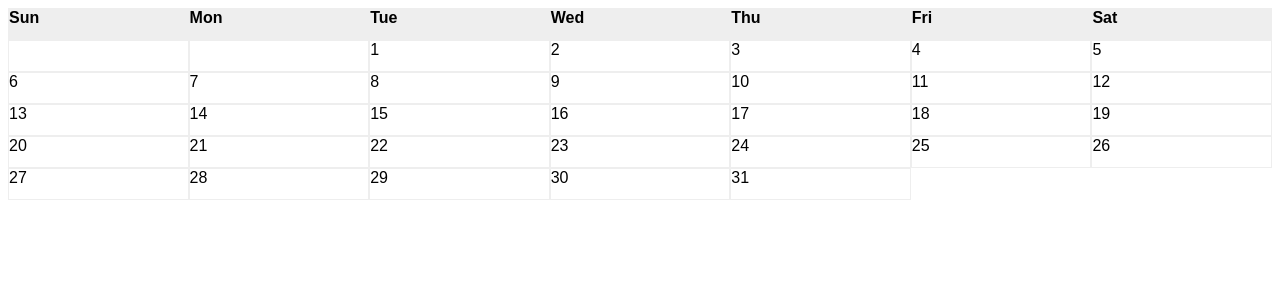
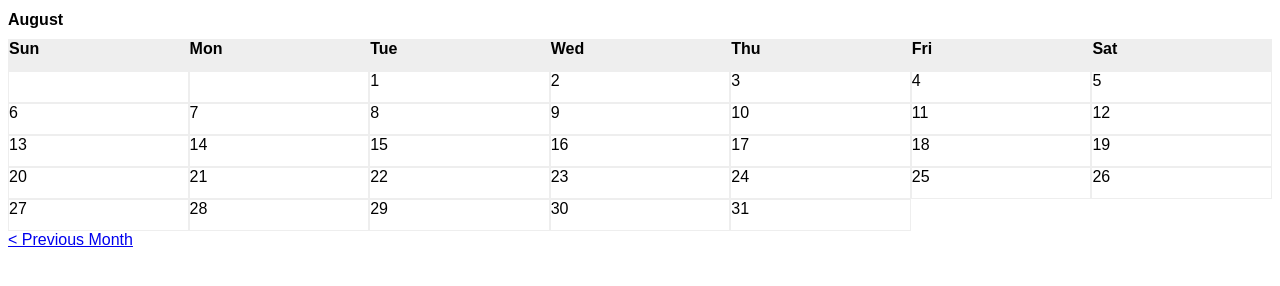
Before and after one commit to robertcdawson/jscalendar, a plain HTML site: page index.html in a window 1280 px wide. Drawn offline with Linux system fonts and the light colour scheme.

Commit message:
feat: Begin work on previous month link to display previous month

```diff
--- a/index.html
+++ b/index.html
@@ -3,28 +3,7 @@
 
 <head>
   <title>JS Calendar</title>
-  <style media="screen">
-    * {
-      font-family: Arial, sans-serif;
-      font-size: 16px;
-    }
-
-    #calendar {
-      display: grid;
-      grid-template-columns: repeat(7, 1fr);
-    }
-
-    .dayNumHeading,
-    .dayNum {
-      border: solid 1px #eee;
-      height: 30px;
-    }
-
-    .dayNumHeading {
-      font-weight: 700;
-      background: #eee;
-    }
-  </style>
+  <link rel="stylesheet" href="styles.css">
 </head>
 
 <body>
--- a/script.js
+++ b/script.js
@@ -1,13 +1,10 @@
 // get current month
-let getCurrentMonthData = () => {
-
-  // get current date
-  let currentDate = new Date();
+let getCurrentMonthData = (datePassed) => {
 
   // get first day of current month
-  let currentYear = currentDate.getFullYear();
-  let currentMonth = currentDate.getMonth();
-  let currentDayNumber = currentDate.getDate();
+  let currentYear = datePassed.getFullYear();
+  let currentMonth = datePassed.getMonth();
+  let currentDayNumber = datePassed.getDate();
   let firstDayOfCurrentMonth = new Date(currentYear, currentMonth, 1);
 
   // get day of week for first day of current month
@@ -17,6 +14,7 @@ let getCurrentMonthData = () => {
   let numberOfDaysInCurrentMonth = new Date(currentYear, currentMonth + 1, 0).getDate();
 
   return {
+    monthNumber: currentMonth,
     firstDayOfWeekOfCurrentMonth: firstDayOfWeekOfCurrentMonth,
     numberOfDaysInCurrentMonth: numberOfDaysInCurrentMonth,
   };
@@ -25,15 +23,24 @@ let getCurrentMonthData = () => {
 
 let makeCalendarUI = (currentMonthData) => {
 
-  let firstDayOfCurrentMonth = currentMonthData().firstDayOfWeekOfCurrentMonth;
-  let numberOfDaysInCurrentMonth = currentMonthData().numberOfDaysInCurrentMonth;
+  let monthNumber = currentMonthData.monthNumber;
+  let firstDayOfCurrentMonth = currentMonthData.firstDayOfWeekOfCurrentMonth;
+  let numberOfDaysInCurrentMonth = currentMonthData.numberOfDaysInCurrentMonth;
 
   // get calendar container
   let calendarDiv = document.getElementById("calendar");
 
+  let monthNames = ["January", "February", "March", "April", "May", "June", "July", "August", "September", "October", "November", "December"];
+
+  let monthNameContainer = document.createElement("h1");
+  monthNameContainer.setAttribute("id", "monthName");
+  let monthNameContainerText = document.createTextNode(monthNames[monthNumber]);
+  monthNameContainer.appendChild(monthNameContainerText);
+  document.body.insertBefore(monthNameContainer, calendarDiv);
+
   // create dayNum div elements for all days of month
   let dayNum;
-  let currentMonthDataValues = Object.values(currentMonthData());
+  let currentMonthDataValues = Object.values(currentMonthData);
   let daysToAddToCalendar = firstDayOfCurrentMonth + numberOfDaysInCurrentMonth;
 
   // create templated div with day number
@@ -85,4 +92,35 @@ let makeCalendarUI = (currentMonthData) => {
 
 };
 
-makeCalendarUI(getCurrentMonthData);
+// display month name
+
+// get current date
+let currentDate = new Date();
+
+let lastMonth = new Date(currentDate.getYear(), currentDate.getMonth()-1, currentDate.getDate());
+let nextMonth = new Date(currentDate.getYear(), currentDate.getMonth()+1, currentDate.getDate());
+
+// set last month link
+let lastMonthLink = document.createElement("a");
+lastMonthLink.setAttribute("href", "#");
+let lastMonthLinkText = document.createTextNode("< Previous Month");
+lastMonthLink.appendChild(lastMonthLinkText);
+document.body.insertBefore(lastMonthLink, null);
+
+let datePassedLastMonth = getCurrentMonthData(lastMonth);
+console.log(datePassedLastMonth.monthNumber);
+
+lastMonthLink.addEventListener("click", (event) => {
+
+  event.preventDefault();
+
+  document.getElementById("calendar").textContent = "";
+  document.getElementById("monthName").remove();
+
+  makeCalendarUI(datePassedLastMonth);
+
+});
+
+let datePassed = getCurrentMonthData(currentDate);
+
+makeCalendarUI(datePassed);
--- /dev/null
+++ b/styles.css
@@ -0,0 +1,20 @@
+* {
+  font-family: Arial, sans-serif;
+  font-size: 16px;
+}
+
+#calendar {
+  display: grid;
+  grid-template-columns: repeat(7, 1fr);
+}
+
+.dayNumHeading,
+.dayNum {
+  border: solid 1px #eee;
+  height: 30px;
+}
+
+.dayNumHeading {
+  font-weight: 700;
+  background: #eee;
+}
```
